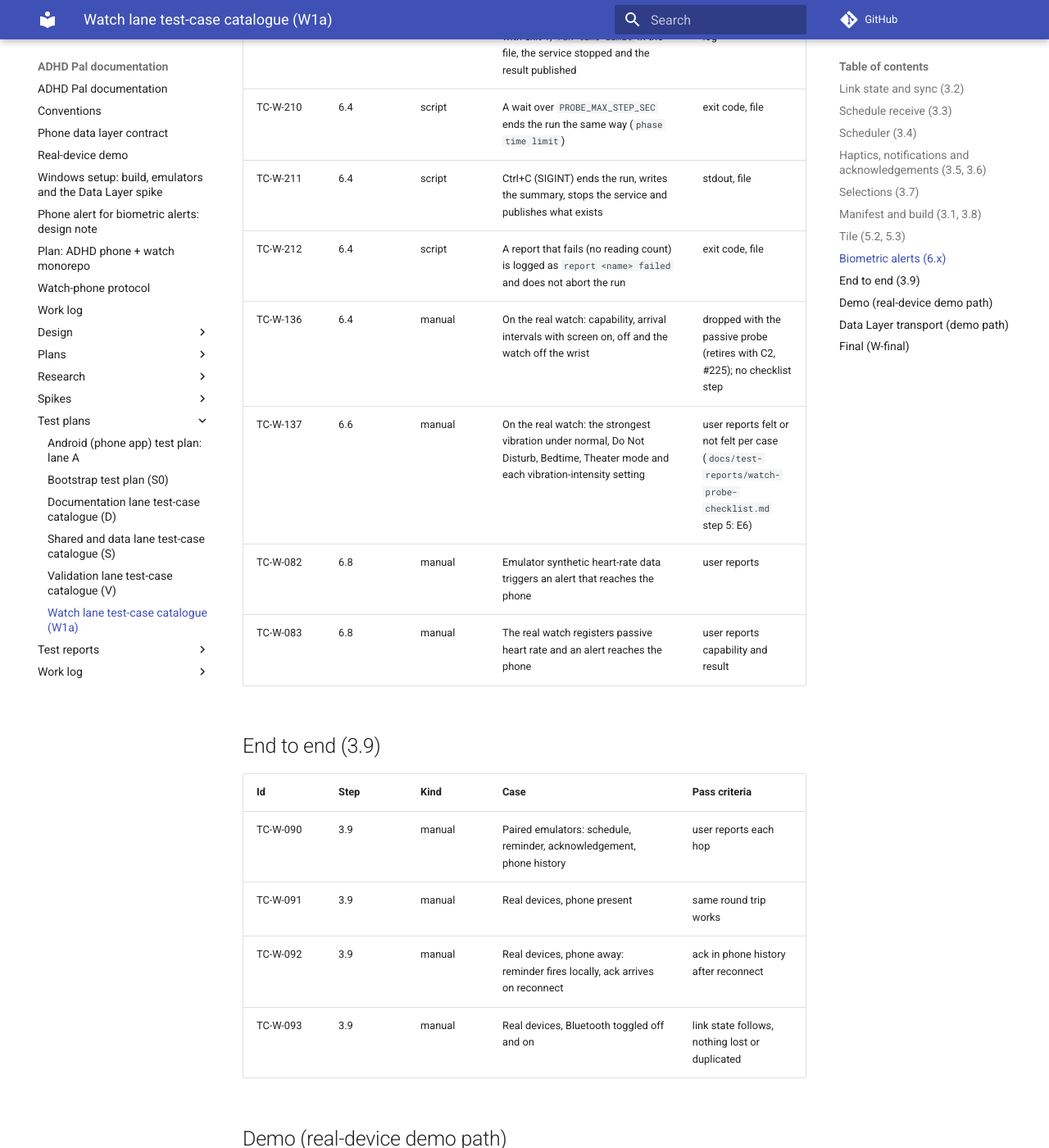
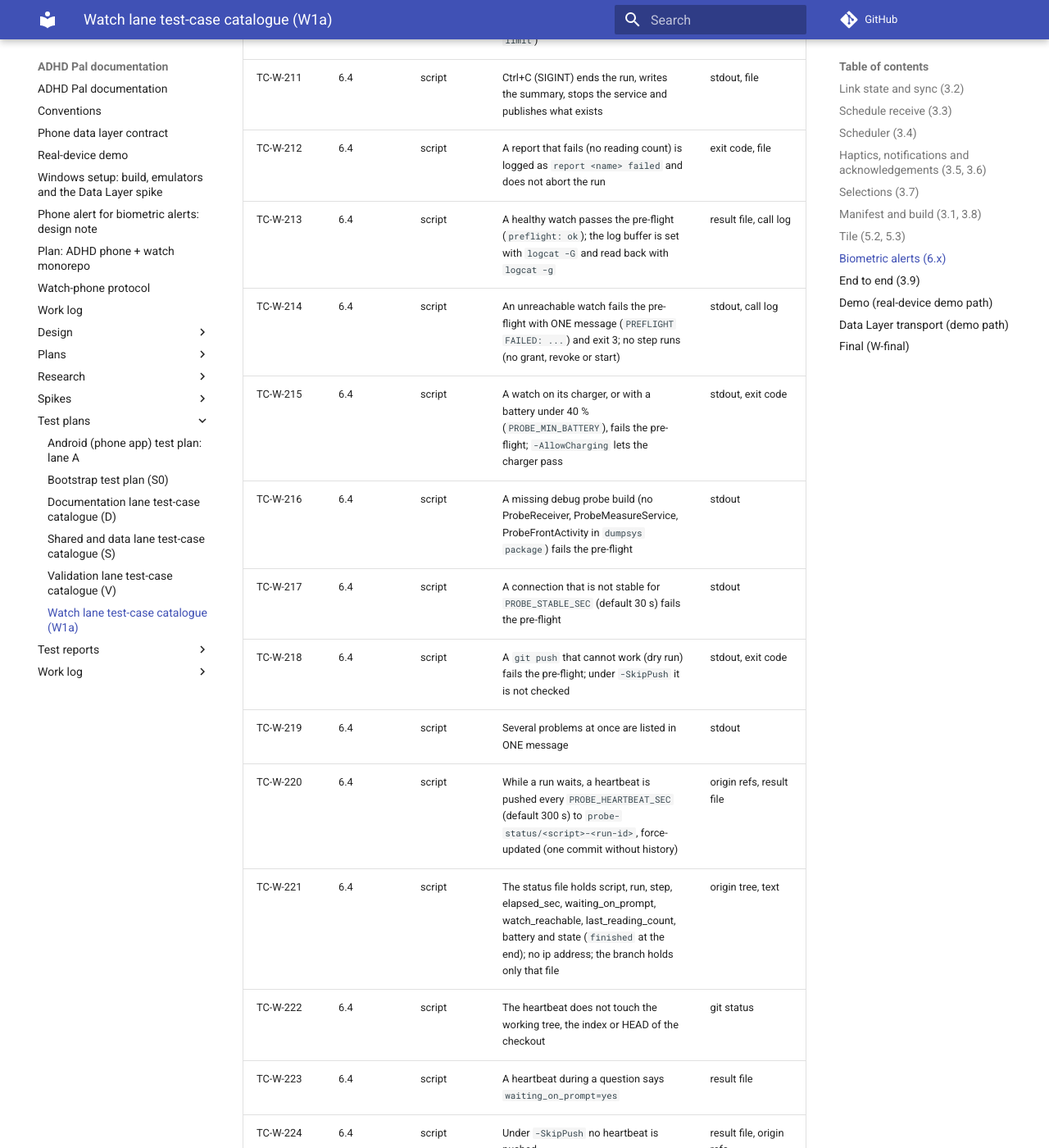
Before and after one commit to shlomoa/my-adhd-pal, an MkDocs documentation site: the page built from docs/test-plans/watch.md, in a window 1280 px wide and 1400 px high, scrolled down 15878 px. Shown: the whole window at 82% size. Built offline with MkDocs 1.6.1 and Material for MkDocs 9.7.7, drawn with Linux system fonts in a browser that asks for light colours; comment, search, counter and statistics services are not loaded.

Commit message:
Tests for the pre-flight and the heartbeat of the probe runs (red)
Co-Authored-By: Claude Sonnet 5.5 <noreply@anthropic.com>
Claude-Session: https://claude.ai/code/session_01WEDbyAJ64XqdSoQasUsg7b

```diff
--- a/docs/test-plans/watch.md
+++ b/docs/test-plans/watch.md
@@ -203,6 +203,18 @@ Note (retirement, docs only): TC-W-132 to 136 and TC-W-139 to 143 belong to the
 | TC-W-210 | 6.4 | script | A wait over `PROBE_MAX_STEP_SEC` ends the run the same way (`phase time limit`) | exit code, file |
 | TC-W-211 | 6.4 | script | Ctrl+C (SIGINT) ends the run, writes the summary, stops the service and publishes what exists | stdout, file |
 | TC-W-212 | 6.4 | script | A report that fails (no reading count) is logged as `report <name> failed` and does not abort the run | exit code, file |
+| TC-W-213 | 6.4 | script | A healthy watch passes the pre-flight (`preflight: ok`); the log buffer is set with `logcat -G` and read back with `logcat -g` | result file, call log |
+| TC-W-214 | 6.4 | script | An unreachable watch fails the pre-flight with ONE message (`PREFLIGHT FAILED: ...`) and exit 3; no step runs (no grant, revoke or start) | stdout, call log |
+| TC-W-215 | 6.4 | script | A watch on its charger, or with a battery under 40 % (`PROBE_MIN_BATTERY`), fails the pre-flight; `-AllowCharging` lets the charger pass | stdout, exit code |
+| TC-W-216 | 6.4 | script | A missing debug probe build (no ProbeReceiver, ProbeMeasureService, ProbeFrontActivity in `dumpsys package`) fails the pre-flight | stdout |
+| TC-W-217 | 6.4 | script | A connection that is not stable for `PROBE_STABLE_SEC` (default 30 s) fails the pre-flight | stdout |
+| TC-W-218 | 6.4 | script | A `git push` that cannot work (dry run) fails the pre-flight; under `-SkipPush` it is not checked | stdout, exit code |
+| TC-W-219 | 6.4 | script | Several problems at once are listed in ONE message | stdout |
+| TC-W-220 | 6.4 | script | While a run waits, a heartbeat is pushed every `PROBE_HEARTBEAT_SEC` (default 300 s) to `probe-status/<script>-<run-id>`, force-updated (one commit without history) | origin refs, result file |
+| TC-W-221 | 6.4 | script | The status file holds script, run, step, elapsed_sec, waiting_on_prompt, watch_reachable, last_reading_count, battery and state (`finished` at the end); no ip address; the branch holds only that file | origin tree, text |
+| TC-W-222 | 6.4 | script | The heartbeat does not touch the working tree, the index or HEAD of the checkout | git status |
+| TC-W-223 | 6.4 | script | A heartbeat during a question says `waiting_on_prompt=yes` | result file |
+| TC-W-224 | 6.4 | script | Under `-SkipPush` no heartbeat is pushed | result file, origin refs |
 | TC-W-136 | 6.4 | manual | On the real watch: capability, arrival intervals with screen on, off and the watch off the wrist | dropped with the passive probe (retires with C2, #225); no checklist step |
 | TC-W-137 | 6.6 | manual | On the real watch: the strongest vibration under normal, Do Not Disturb, Bedtime, Theater mode and each vibration-intensity setting | user reports felt or not felt per case (`docs/test-reports/watch-probe-checklist.md` step 5: E6) |
 | TC-W-082 | 6.8 | manual | Emulator synthetic heart-rate data triggers an alert that reaches the phone | user reports |
```
Also changed, not shown: docs/test-reports/watch-baseline.md (+13 -0 lines), 2 other files.
